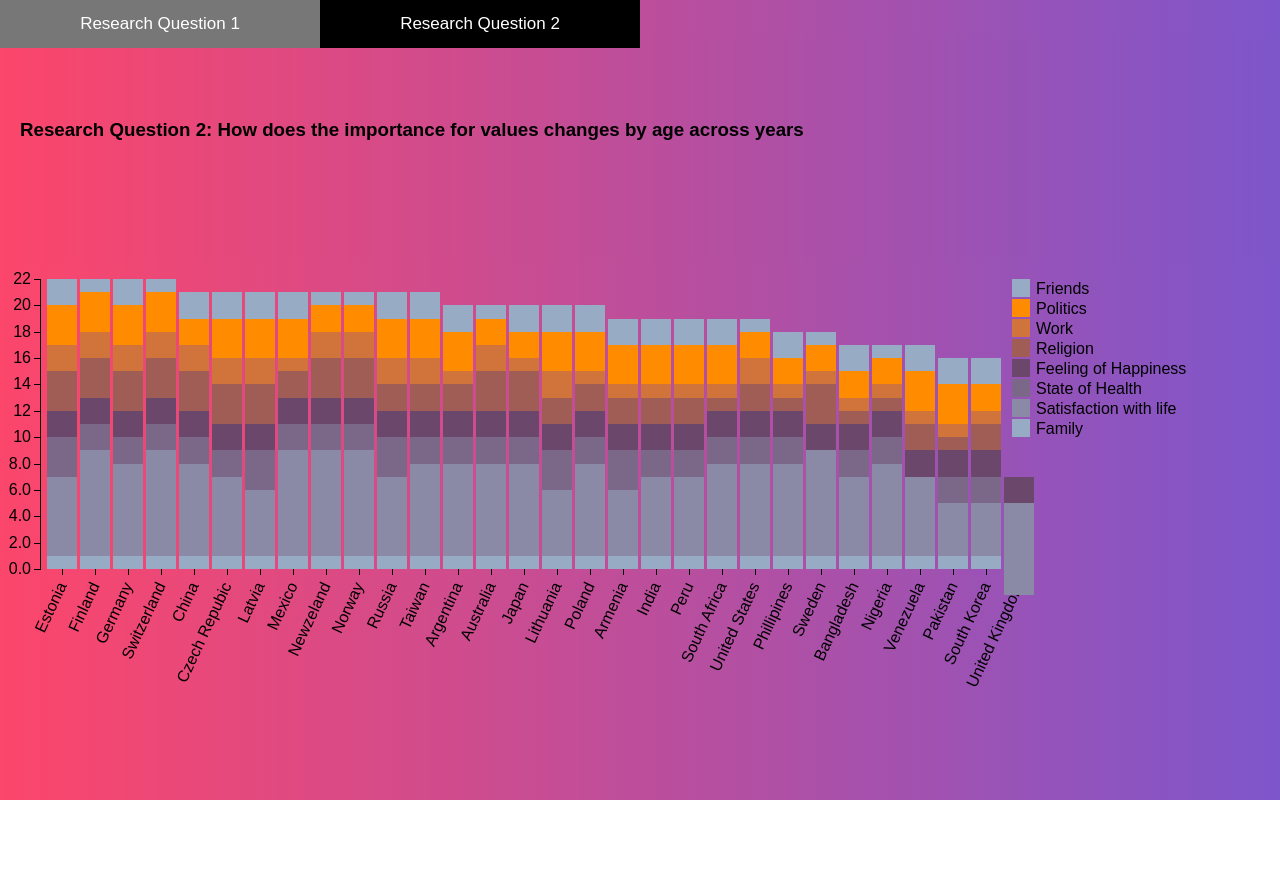
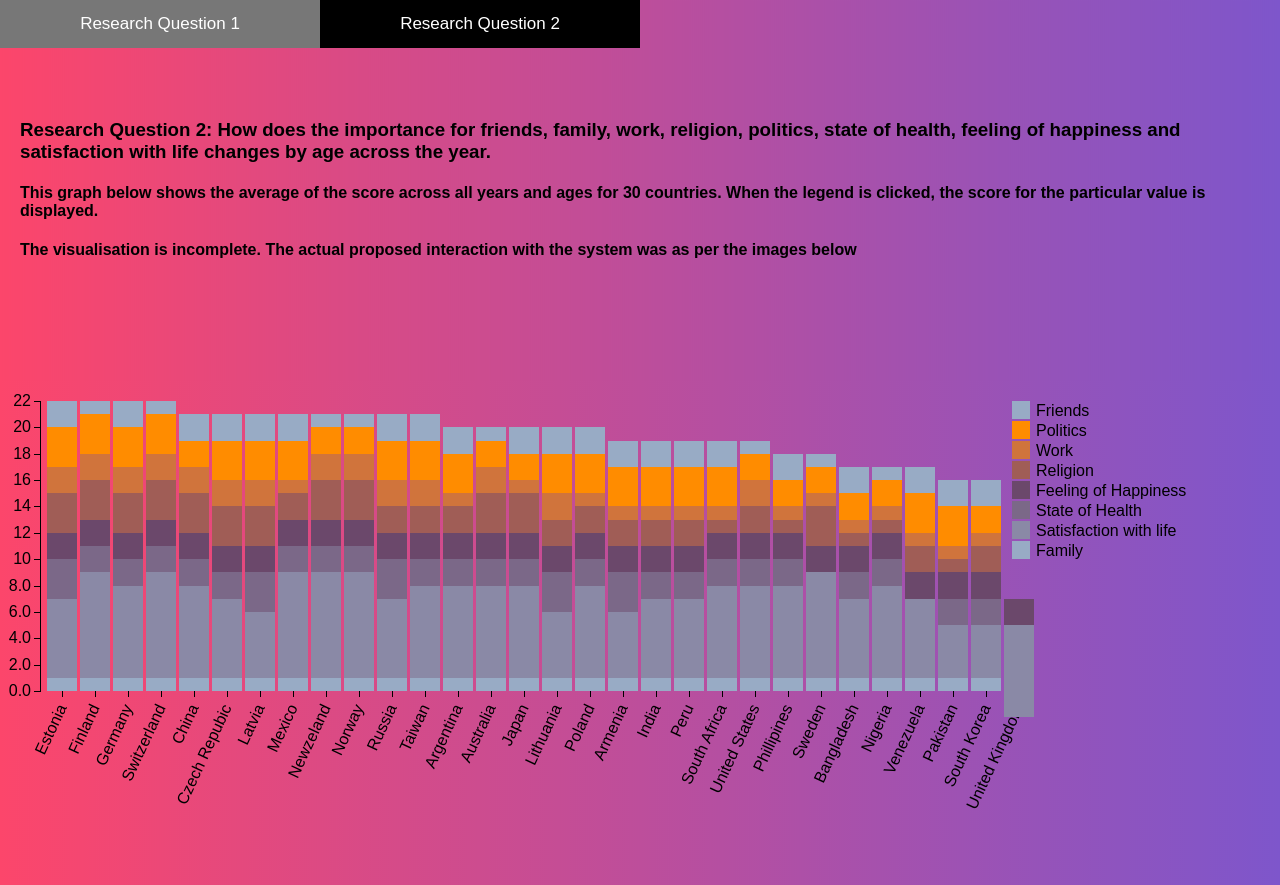
Before and after one commit to JayanthiR89/JayanthiR, a plain HTML site: page index.html in a window 1280 px wide. Both pictures are taken after a click on the button "Research Question 2". Before the commit the page ends 800 px from the top, so only its background shows below. Drawn offline with nearby package versions, Linux system fonts and the light colour scheme.

Commit message:
Update index.html

```diff
--- a/index.html
+++ b/index.html
@@ -113,7 +113,9 @@ body, html {
 </div>
 
 <div id="Home" class="tabcontent">
-  <h3>Research Question 2: How does the importance for values changes by age across years</h3>
+  <h3>Research Question 2: How does the importance for friends, family, work, religion, politics, state of health, feeling of happiness and satisfaction with life changes by age across the year.</h3>
+<h4> This graph below shows the average of the score across all years and ages for 30 countries. When the legend is clicked, the score for the particular value is displayed.</h4>
+
   <p>
  <script src="https://cdnjs.cloudflare.com/ajax/libs/d3/3.5.13/d3.min.js"></script>
 <script>
@@ -398,6 +400,8 @@ legend.append("text")
 </script>
  <!-- <iframe style="border: 2px solid #ebebeb; height: 600px; width: 100%;" src="https://vizydrop.com/shared/drop/5e5176852d670a6a28d0ec8b?authkey=2bfb7c6d1be60b0d3d72" ></iframe>-->
  </p>
+<H4> The visualisation is incomplete. The actual proposed interaction with the system was as per the images below</H4>
+
 </div>
 
 
```
